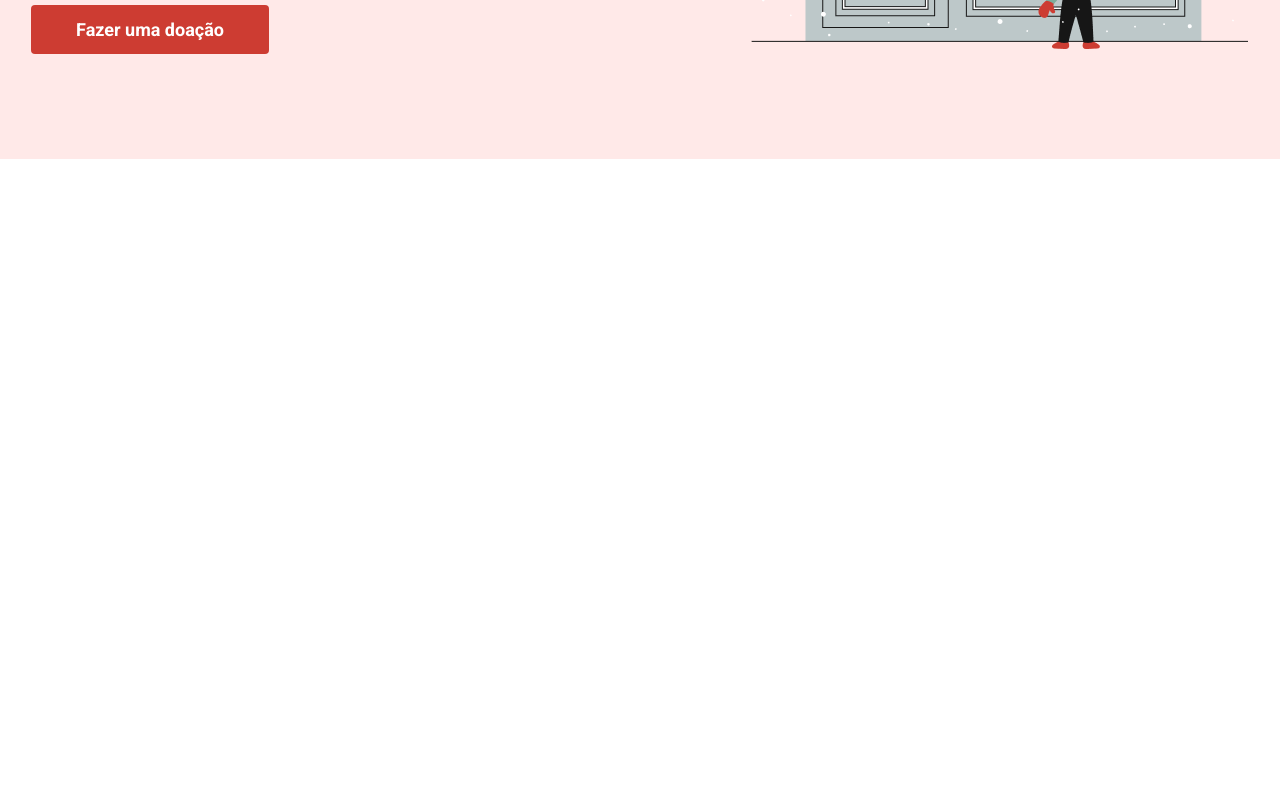
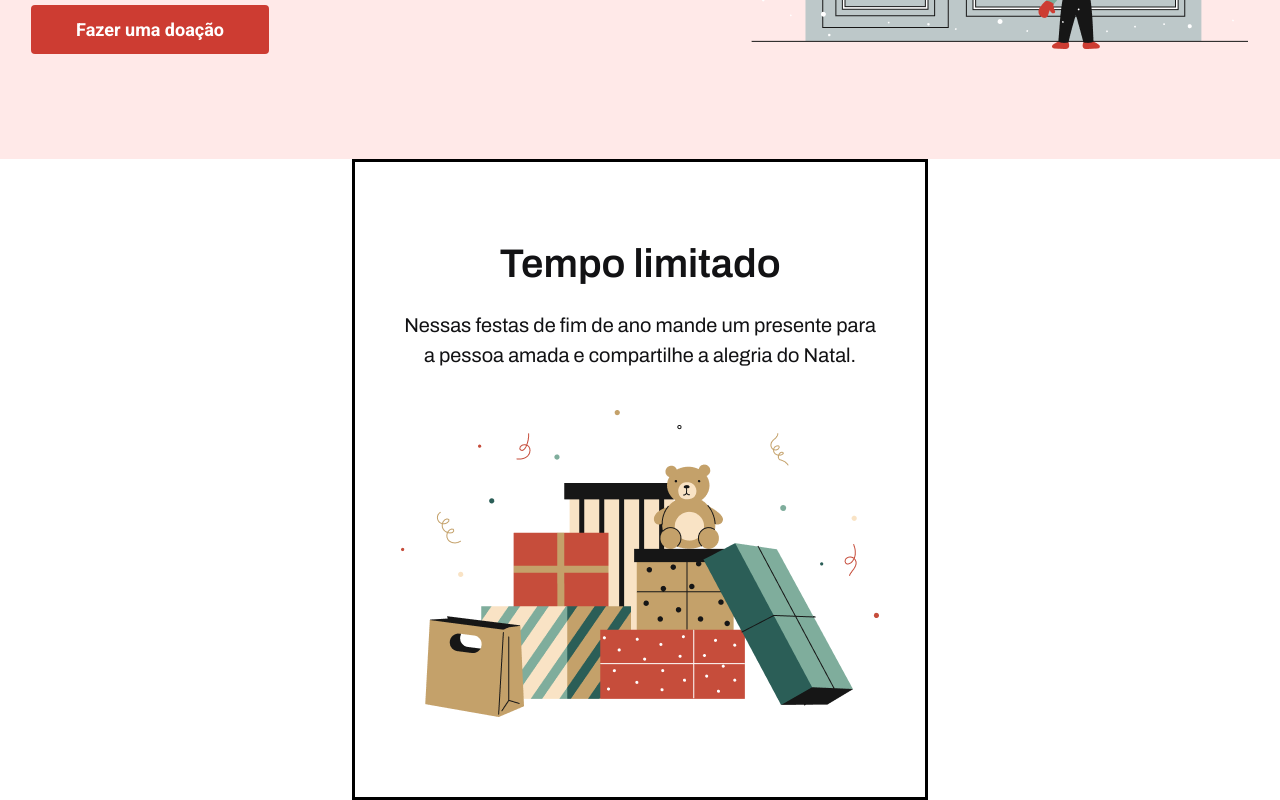
Before and after one commit to lucassalles-git/natalina2, a Vue app: page / in a window 1280 px wide. Shown: the part 401-1201 px from the top of the page. Before the commit the page ends 800 px from the top, so only its background shows below. Built offline with nearby package versions, Linux system fonts and the light colour scheme.

Commit message:
section tempo limitado pronta

```diff
--- a/index.html
+++ b/index.html
@@ -1,5 +1,5 @@
 <!DOCTYPE html>
-<html lang="en">
+<html lang="pt-BR">
   <head>
     <meta charset="UTF-8" />
     <meta name="viewport" content="width=device-width, initial-scale=1.0" />
--- a/src/App.vue
+++ b/src/App.vue
@@ -1,11 +1,13 @@
 <script setup>
 //lógica
 import Inicio from './components/inicio.vue';
+import Meio from './components/Meio.vue';
 </script>
 
 <template>
   <!-- tags ou componentes -->
    <Inicio/>
+   <Meio/>
 
 </template>
 
--- /dev/null
+++ b/src/components/Meio.vue
@@ -0,0 +1,55 @@
+<script setup>
+import presentes from "../assets/presentes.png"
+</script>
+
+<template>
+    <main>
+        <section class="tempo-limitado">
+            <div>
+                <h2>Tempo limitado</h2>
+
+                <p>Nessas festas de fim de ano mande um presente para a pessoa amada e compartilhe a alegria do Natal.
+                </p>
+            </div>
+            <img :src="presentes" alt="">
+        </section>
+    </main>
+</template>
+
+<style scoped lang="scss">
+@mixin font-style($font: "Archivo", $weight: 600, $size: 40px, $lineHeight: 48px, $color: #121214) {
+    font-family: $font;
+    font-weight: $weight;
+    font-size: $size;
+    line-height: $lineHeight;
+    color: $color;
+}
+
+main {
+    padding: 0 352px;
+}
+
+.tempo-limitado {
+    border: solid;
+    padding: 80px 0;
+    display: flex;
+    flex-direction: column;
+    align-items: center;
+    gap: 40px;
+
+    div{
+        width: 477px;
+    }
+
+    h2 {
+        margin-bottom: 24px;
+        @include font-style($lineHeight: 43.52px);
+        text-align: center;
+    }
+
+    p {
+        @include font-style($weight: 400, $size: 20px, $lineHeight: 30px);
+        text-align: center;
+    }
+}
+</style>
```
Also changed, not shown: src/assets/presentes.png (renamed from src/assets/illustration (1).png).
